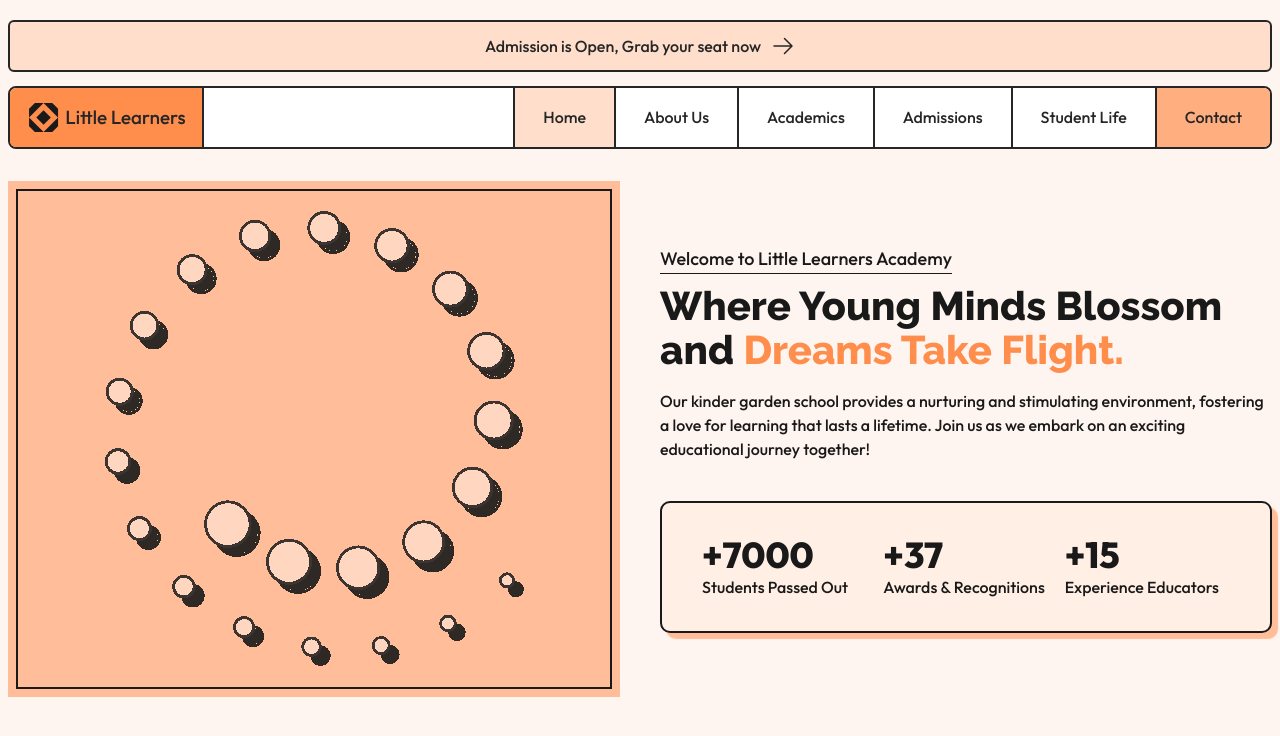
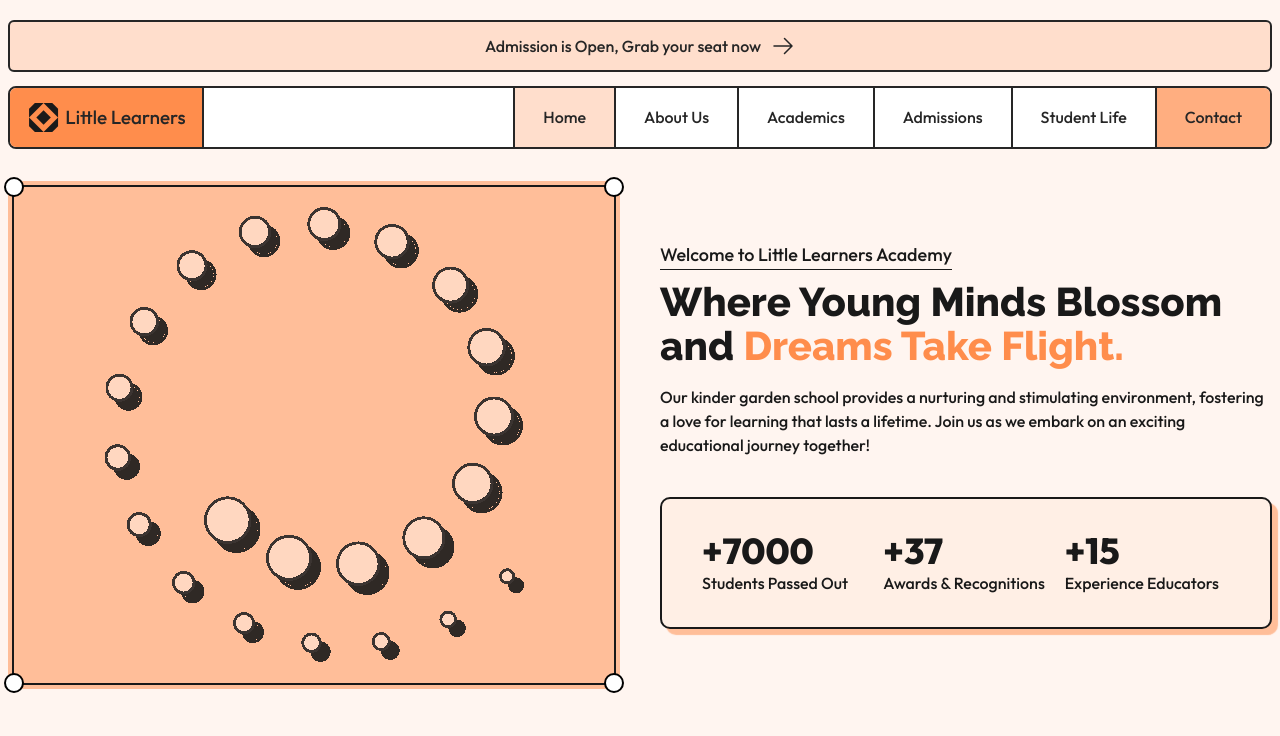
Before and after one commit to iabdwahab/little-learners, a Next.js app: page / in a window 1280 px wide. Shown: the top 736 px of the page. Built offline with nearby package versions, Linux system fonts and the light colour scheme.

Commit message:
HomeLanding: Split CircleIcon.

```diff
--- /dev/null
+++ b/app/components/home_landing/CircleIcon.tsx
@@ -0,0 +1,11 @@
+function CircleIcon({ direction }: { direction: "topLeft" | "topRight" | "bottomLeft" | "bottomRight" }) {
+  const directions = {
+    topLeft: "top-0 left-0 -translate-x-1/2 -translate-y-1/2",
+    topRight: "top-0 right-0 translate-x-1/2 -translate-y-1/2",
+    bottomLeft: "bottom-0 left-0 -translate-x-1/2 translate-y-1/2",
+    bottomRight: "bottom-0 right-0 translate-x-1/2 translate-y-1/2",
+  };
+
+  return <span className={`${directions[direction]} absolute h-5 w-5 rounded-full border-2 border-black bg-white`}></span>;
+}
+export default CircleIcon;
--- a/app/components/home_landing/ImageSide.tsx
+++ b/app/components/home_landing/ImageSide.tsx
@@ -1,10 +1,16 @@
 import Image from "next/image";
+import CircleIcon from "./CircleIcon";
 
 function ImageSide() {
   return (
-    <div className="bg-orange-80 p-2">
-      <div className="flex h-96 max-h-[500px] items-center justify-center border-2 lg:h-[calc(100vh-80px)]">
+    <div className="bg-orange-80 p-1">
+      <div className="relative flex h-96 max-h-[500px] items-center justify-center border-2 lg:h-[calc(100vh-80px)]">
         <Image className="h-11/12 w-11/12" src="/shapes/circled-circles.svg" alt="Illustration" width={600} height={400} />
+
+        <CircleIcon direction="topLeft" />
+        <CircleIcon direction="topRight" />
+        <CircleIcon direction="bottomLeft" />
+        <CircleIcon direction="bottomRight" />
       </div>
     </div>
   );
```
